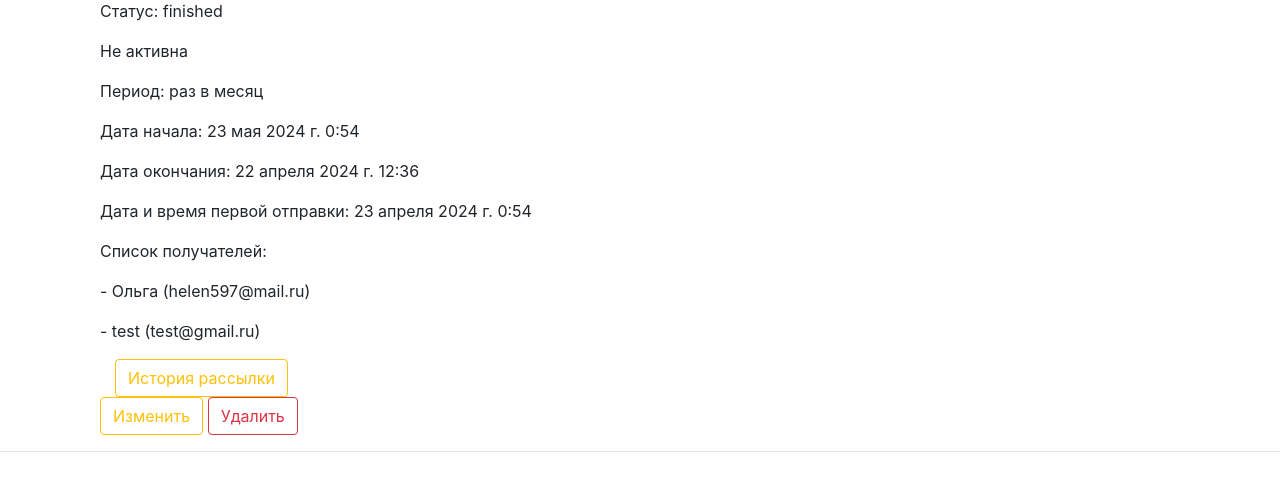
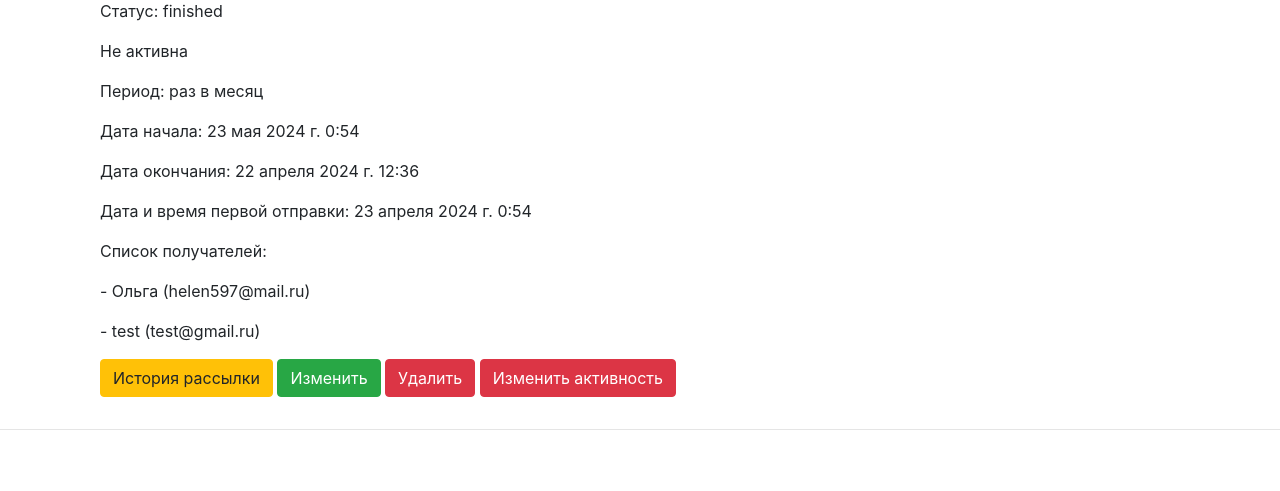
Before and after one commit to helen597/course_work_6, a Django app: page /sending/1/ in a window 1280 px wide. Shown: the part 184-675 px from the top of the page. Run offline with Django 5.2, Linux system fonts and the light colour scheme; a user stored in the database is signed in; data comes from the database, SQL or seed files in the repository; parts of the project's set-up code (start-up, migrations or seed data) failed here and were passed over; some libraries are stand-ins or nearby versions.

Commit message:
edit permissions

```diff
--- a/main/templates/main/sending_detail.html
+++ b/main/templates/main/sending_detail.html
@@ -23,14 +23,16 @@
                     <p>- {{ client }}<p>
                 {% endfor %}
             {% endif %}
-            <div class="col-12">
-                <a href="{% url 'main:trial_list' object.pk %}" class="btn btn-outline-warning">История рассылки</a>
-            </div>
+            <a href="{% url 'main:trial_list' object.pk %}" class="btn btn-warning">История рассылки</a>
             {% if perms.main.change_sending or sending.owner == request.user %}
-                <a href="{% url 'main:sending_update' object.pk %}" class="btn btn-outline-warning">Изменить</a>
+                <a href="{% url 'main:sending_update' object.pk %}" class="btn btn-success">Изменить</a>
             {% endif %}
             {% if perms.main.delete_sending or sending.owner == request.user %}
-                <a href="{% url 'main:sending_delete' object.pk %}" class="btn btn-outline-danger">Удалить</a>
+                <a href="{% url 'main:sending_delete' object.pk %}" class="btn btn-danger">Удалить</a>
+            {% endif %}
+            {% if perms.main.set_active %}
+            <a href="{% url 'main:sending_moderation' object.pk  %}" type="button"
+                   class="btn btn-danger">Изменить активность</a>
             {% endif %}
         </div>
     </div>
--- a/main/urls.py
+++ b/main/urls.py
@@ -3,7 +3,7 @@ from django.urls import path
 from django.views.decorators.cache import cache_page
 from main.views import SendingListView, MessageListView, ClientListView, SendingDetailView, MessageDetailView, \
     ClientDetailView, SendingCreateView, MessageCreateView, ClientCreateView, SendingUpdateView, SendingDeleteView, \
-    MessageUpdateView, MessageDeleteView, ClientUpdateView, ClientDeleteView, TrialListView
+    MessageUpdateView, MessageDeleteView, ClientUpdateView, ClientDeleteView, TrialListView, SendingModerationView
 
 app_name = apps.MainConfig.name
 
@@ -24,5 +24,5 @@ urlpatterns = [
     path('message/<int:pk>/delete/', MessageDeleteView.as_view(), name='message_delete'),
     path('client/<int:pk>/delete/', ClientDeleteView.as_view(), name='client_delete'),
     path('sending/<int:pk>/trials/', TrialListView.as_view(), name='trial_list'),
-    # path('catalog/<int:pk>/moderate', ProductModerationView.as_view(), name='product_moderation'),
+    path('sending/<int:pk>/moderate', SendingModerationView.as_view(), name='sending_moderation'),
 ]
```
